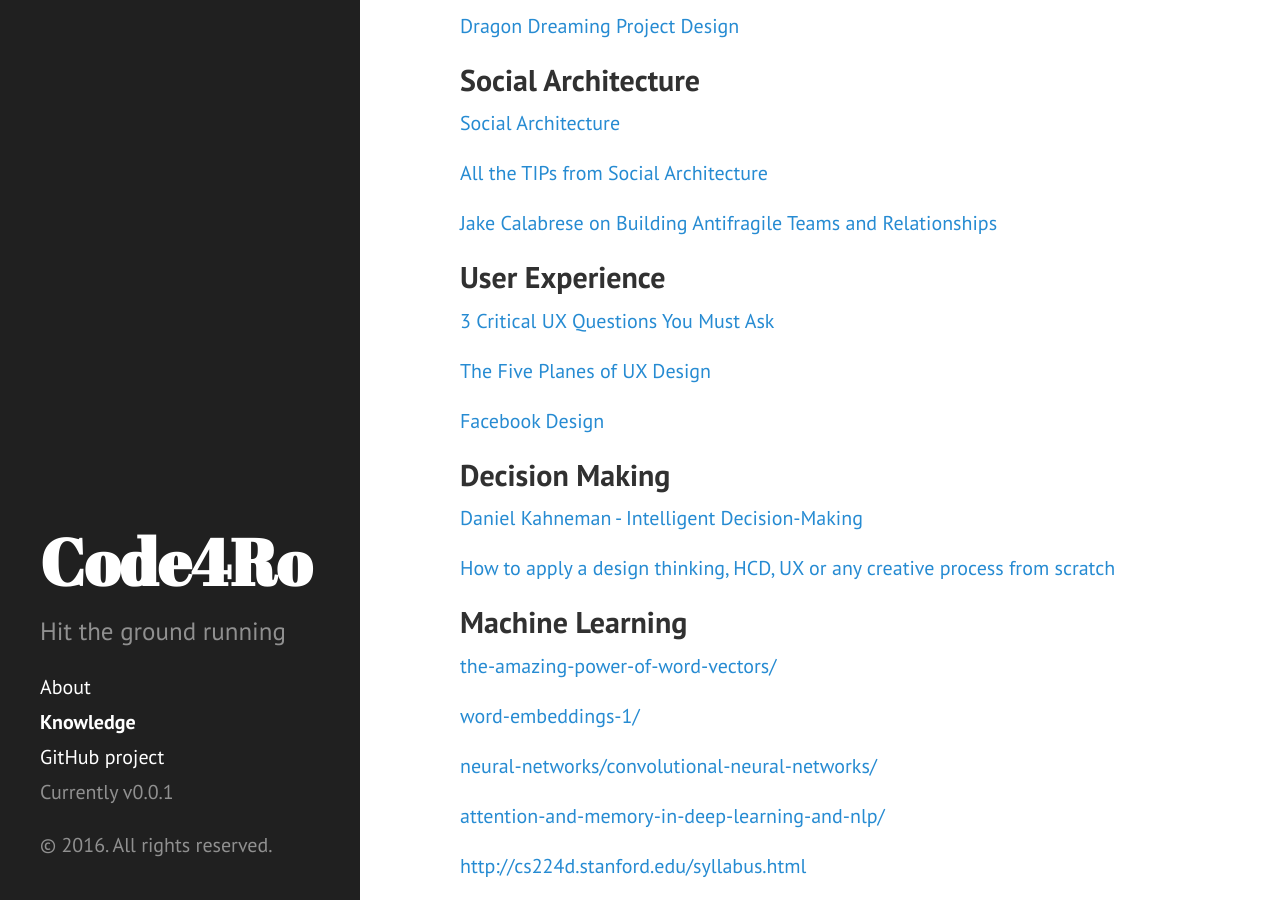
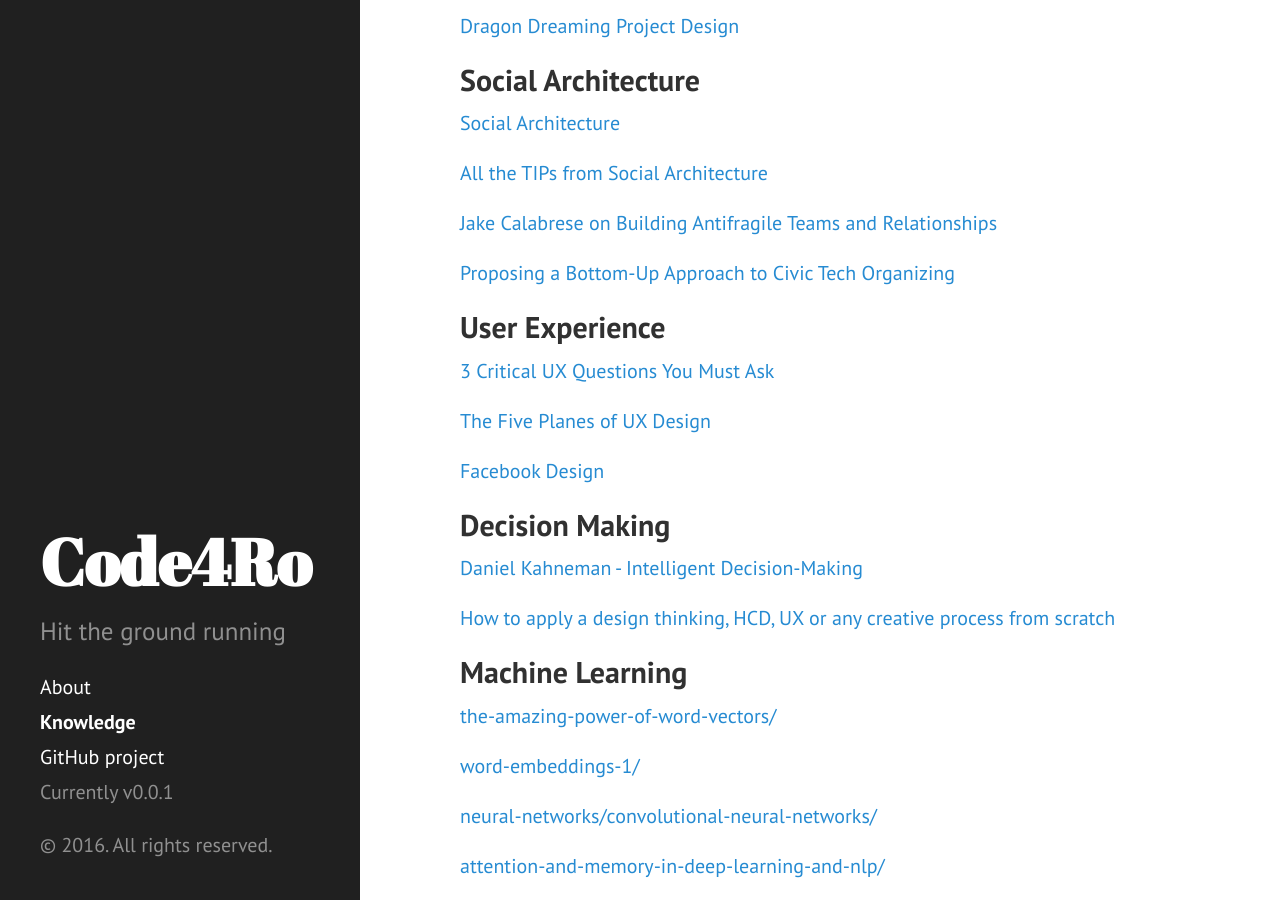
Before and after one commit to code4romania/knowledge, a Jekyll site: the page built from docs/index.md, in a window 1280 px wide and 900 px high, scrolled down 758 px. Built offline with Jekyll 4.4.1, drawn with Linux system fonts in a browser that asks for light colours; the list of posts is cut into pages by our own code.

Commit message:
Added: Proposing a Bottom-Up Approach to Civic Tech Organizing

```diff
--- a/docs/index.md
+++ b/docs/index.md
@@ -38,6 +38,8 @@ This is a curated list of links to interesting information.
 [All the TIPs from Social Architecture](https://meta.discourse.org/t/social-architecture-building-on-line-communities/43871/7)
 
 [Jake Calabrese on Building Antifragile Teams and Relationships](https://www.infoq.com/interviews/agile2015-calabrese-antifragile)
+
+[Proposing a Bottom-Up Approach to Civic Tech Organizing](https://medium.com/@QiqoChat/proposing-a-bottom-up-approach-to-civic-tech-organizing-a427e6954036#.ke3htqtxo)
 
 
 <a name="user-experience"/>
```
